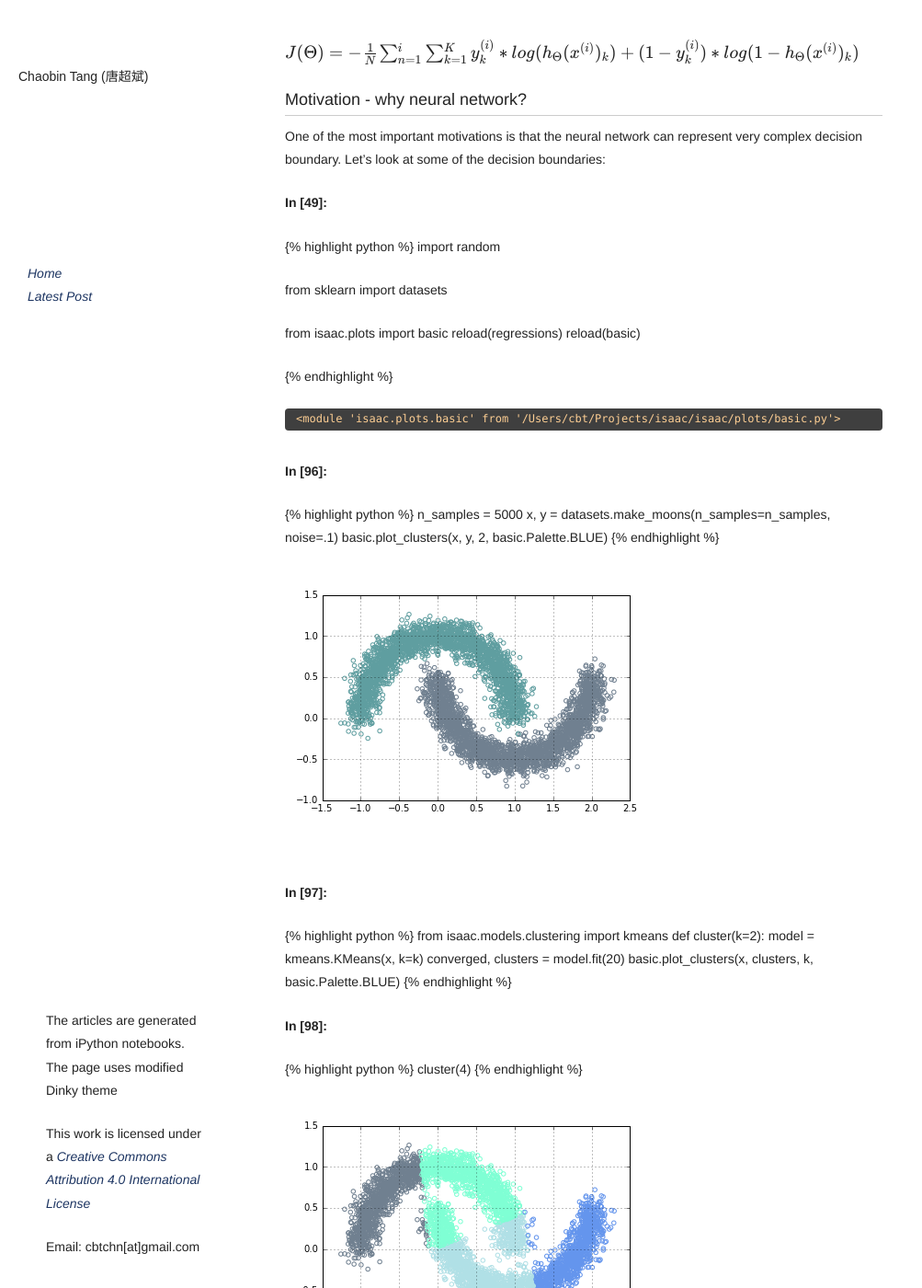
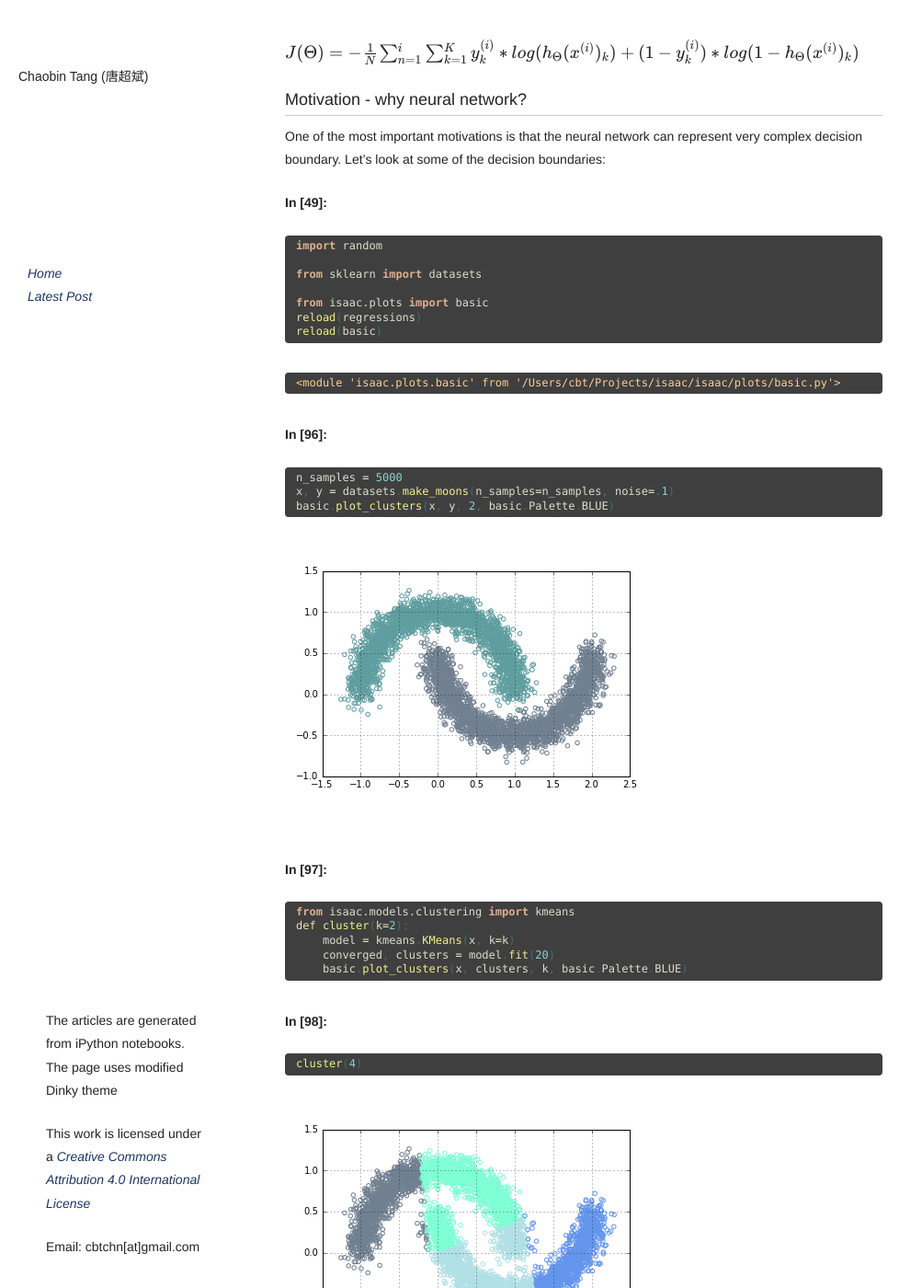
Before and after one commit to chaobin/chaobin.github.io, a Jekyll site: the page built from _posts/2016-06-07-neural-network-on-digit-recognition.md, in a window 1280 px wide and 1400 px high, scrolled down 6425 px. Shown: the whole window at 92% size, without its empty margins (0-1003 px from the left). Built offline with Jekyll 4.4.1, drawn with Linux system fonts in a browser that asks for light colours; nearby versions of some CDN libraries; some of the changed text lies outside the part shown.

Commit message:
missing bracket

```diff
--- a/_posts/2016-06-07-neural-network-on-digit-recognition.md
+++ b/_posts/2016-06-07-neural-network-on-digit-recognition.md
@@ -302,6 +302,7 @@ of the prediction on each class:
 {% raw %}
 <div class="equation" data=" J(\Theta) = -\frac{1}{N} \sum_{n=1}^i\sum_{k=1}^K{{ y^{(i)}_k *
 log(h_\Theta(x^{(i)})_k) + (1 - y^{(i)}_k) * log(1 - h_\Theta(x^{(i)})_k) }}"></div>
+{% endraw %}
 
 ### Motivation - why neural network?
 
@@ -389,6 +390,7 @@ has the same number of units as that in the output layer:
 **In [277]:**
 
 {% highlight python %}
+
 with netplot.folder(NAME_POST): g = netplot.forward_net((10, 5, 5))
 g
 {% endhighlight %}
```
